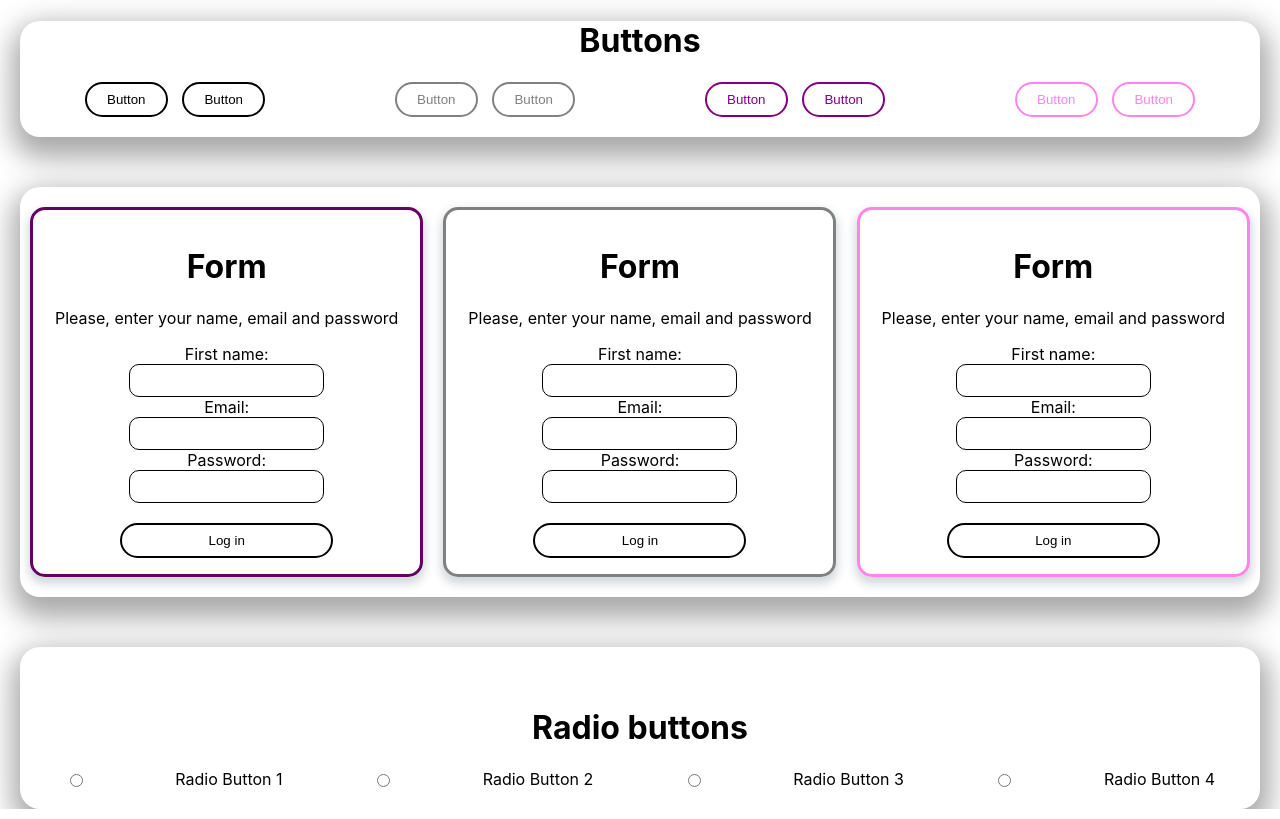
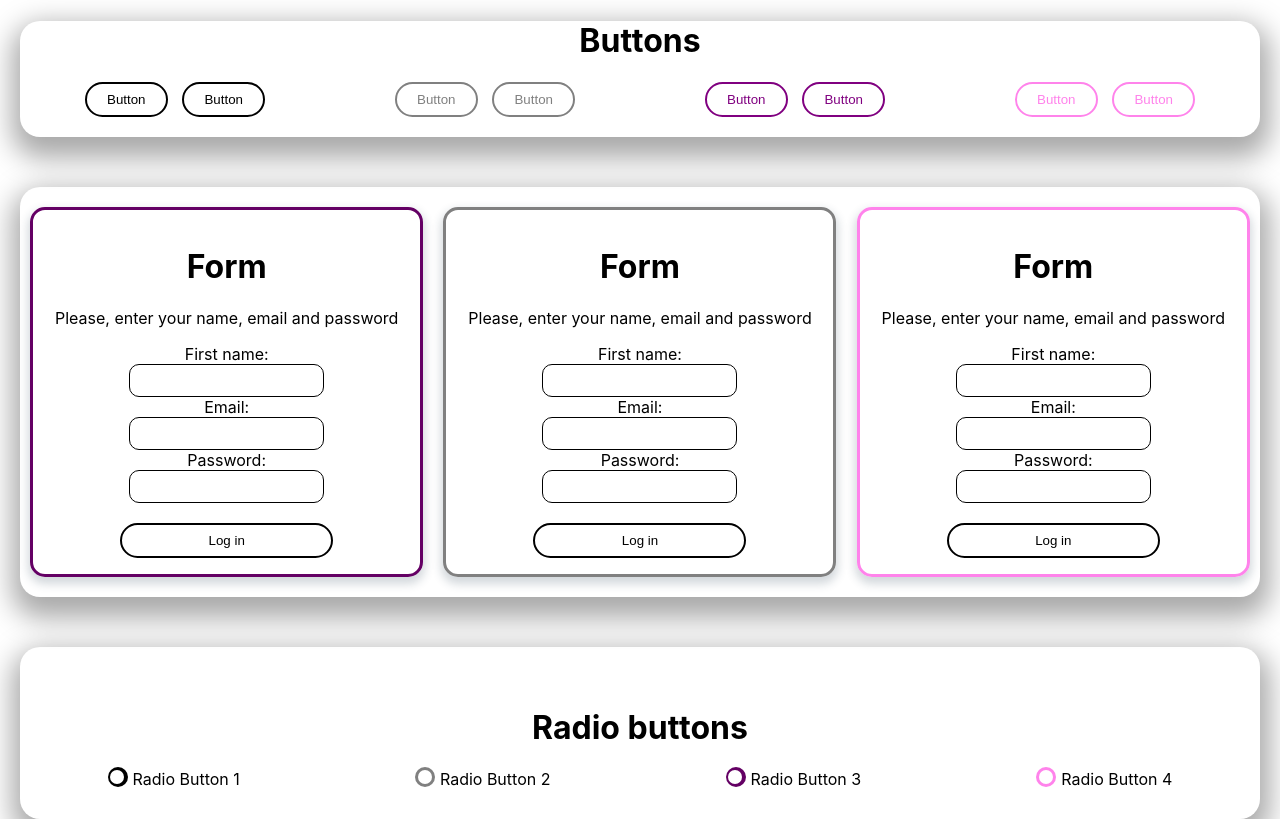
Before and after one commit to MariaKlo/ui-kit-react, a React (Create React App) app: page / in a window 1280 px wide. Built offline with nearby package versions, Linux system fonts and the light colour scheme.

Commit message:
Edit radio buttons

```diff
--- a/src/components/radio-buttons/radio-buttons.css
+++ b/src/components/radio-buttons/radio-buttons.css
@@ -11,3 +11,135 @@
     display: flex;
     justify-content: space-around;
 }
+
+.label:nth-child(2) {
+    color: black;
+}
+
+.label:nth-child(4) {
+    color: grey;
+}
+
+.label:nth-child(6) {
+    color: rgba(100, 0, 100, 1);
+}
+
+.label:nth-child(8) {
+    color: rgba(255, 131, 235, 1);
+}
+
+/* Radio button style */
+
+.radio-button__wrap {
+	margin-bottom: 10px;
+}
+.radio-button__wrap .radio-button {
+	display: none;
+}
+.radio-button__wrap .label {
+	display: inline-block;
+	cursor: pointer;
+	position: relative;
+	padding-left: 25px;
+	margin-right: 0;
+	line-height: 18px;
+	user-select: none;
+}
+
+.radio-button__wrap .label:before {
+	content: "";
+	display: inline-block;
+    width: 20px;
+    height: 20px;
+	position: absolute;
+	left: 0;
+	bottom: 1px;
+	background: black;
+    border-radius: 50%;
+}
+
+.radio-button__wrap_grey .label:before {
+	content: "";
+	display: inline-block;
+    width: 20px;
+    height: 20px;
+	position: absolute;
+	left: 0;
+	bottom: 1px;
+	background: grey;
+    border-radius: 50%;
+}
+
+.radio-button__wrap_purple .label:before {
+	content: "";
+	display: inline-block;
+    width: 20px;
+    height: 20px;
+	position: absolute;
+	left: 0;
+	bottom: 1px;
+	background: rgba(100, 0, 100, 1);
+    border-radius: 50%;
+}
+
+.radio-button__wrap_pink .label:before {
+	content: "";
+	display: inline-block;
+    width: 20px;
+    height: 20px;
+	position: absolute;
+	left: 0;
+	bottom: 1px;
+	background: rgba(255, 131, 235, 1);
+    border-radius: 50%;
+}
+
+.radio-button__wrap .label:after {
+	content: "";
+	display: inline-block;
+	width: 14px;
+	height: 14px;
+	position: absolute;
+    left: 0.18rem;
+    top: 0.04rem;
+	background: white;
+    border-radius: 50%;
+}
+
+/* Checked */
+.radio-button__wrap .radio-button:checked + .label:before {
+	background: black;
+}
+
+.radio-button__wrap_grey .radio-button:checked + .label:before {
+	background: grey;
+}
+
+.radio-button__wrap_purple .radio-button:checked + .label:before {
+	background: rgba(100, 0, 100, 1);
+}
+
+.radio-button__wrap_pink .radio-button:checked + .label:before {
+	background: rgba(255, 131, 235, 1);
+}
+
+.radio-button__wrap .radio-button:checked + .label:after {
+	background: black;
+}
+
+.radio-button__wrap_grey .radio-button:checked + .label:after {
+	background: grey;
+}
+
+.radio-button__wrap_purple .radio-button:checked + .label:after {
+	background: rgba(100, 0, 100, 1);;
+}
+
+.radio-button__wrap_pink .radio-button:checked + .label:after {
+	background: rgba(255, 131, 235, 1);
+}
+
+/* Disabled */
+.radio-button__wrap .radio-button:disabled + .label:before {
+	filter: grayscale(100%);
+}
--- a/src/components/radio-buttons/radio-buttons.js
+++ b/src/components/radio-buttons/radio-buttons.js
@@ -8,14 +8,22 @@ class RadioButton extends React.Component {
                 <br/>
                 <h1>Radio buttons</h1>
                 <div className="radio-buttons__wrap">
-                    <input type="radio" className="radio-button radio-button_black" name="radio" id="radio_first"/>
-                    <label for="radio_first">Radio Button 1</label>
-                    <input type="radio" className="radio-button radio-button_grey" name="radio" id="radio_second"/>
-                    <label for="radio_second">Radio Button 2</label>
-                    <input type="radio" className="radio-button radio-button_purple" name="radio" id="radio_third"/>
-                    <label for="radio_third">Radio Button 3</label>
-                    <input type="radio" className="radio-button radio-button_pink" name="radio" id="radio_fourth"/>
-                    <label for="radio_fourth">Radio Button 4</label>
+                    <div className="radio-button__wrap">
+                        <input type="radio" className="radio-button radio-button_black" name="radio" id="radio_first"/>
+                        <label className="label" htmlFor="radio_first">Radio Button 1</label>
+                    </div>
+                    <div className="radio-button__wrap radio-button__wrap_grey">
+                        <input type="radio" className="radio-button radio-button_grey" name="radio" id="radio_second"/>
+                        <label className="label" htmlFor="radio_second">Radio Button 2</label>
+                    </div>
+                    <div className="radio-button__wrap radio-button__wrap_purple">
+                        <input type="radio" className="radio-button radio-button_purple" name="radio" id="radio_third"/>
+                        <label className="label" htmlFor="radio_third">Radio Button 3</label>
+                    </div>
+                    <div className="radio-button__wrap radio-button__wrap_pink">
+                        <input type="radio" className="radio-button radio-button_pink" name="radio" id="radio_fourth"/>
+                        <label className="label" htmlFor="radio_fourth">Radio Button 4</label>
+                    </div>
                 </div>
             </div>
         );
```
